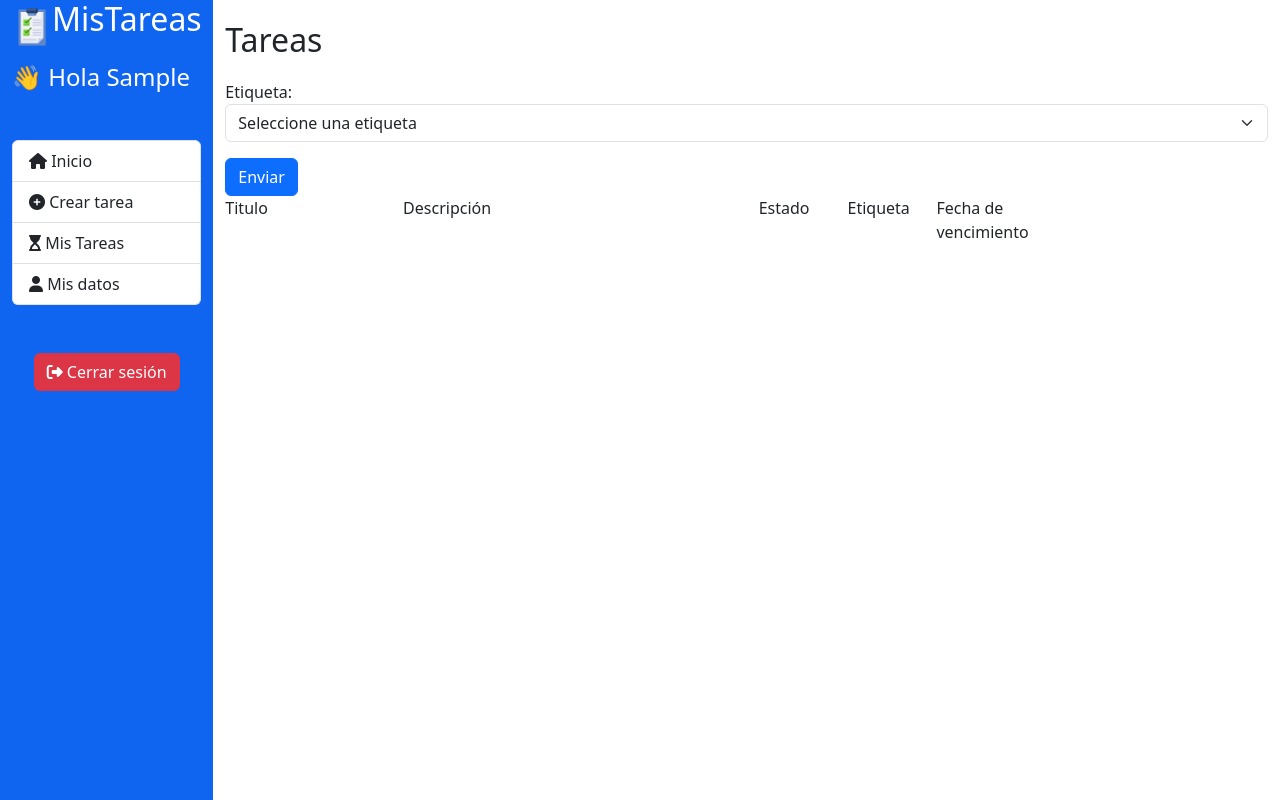
After one commit to eduardoescarez/mistareas, a Django app: page /internal/tareas/ver in a window 1280 px wide. The commit adds this page. Run offline with Django 4.2, Linux system fonts and the light colour scheme; the visitor is signed in with stand-in values (Sample User, id 1); data that the repository does not hold is empty; some libraries are stand-ins or nearby versions.

Commit message:
Implementa búsqueda en listado, falta diseño

```diff
--- a/sitioweb/mistareas/templates/components/sidebar_internal_part.html
+++ b/sitioweb/mistareas/templates/components/sidebar_internal_part.html
@@ -11,7 +11,7 @@
     <div class="list-group mt-5 mb-5">
         <a href="{% url 'home_internal' %}" class="list-group-item list-group-item-action"><i class="fa-solid fa-house"></i> Inicio</a>
         <a href="{% url 'crear_tarea' %}" class="list-group-item list-group-item-action"><i class="fa-solid fa-circle-plus"></i> Crear tarea</a>
-        <a href="#" class="list-group-item list-group-item-action"><i class="fa-solid fa-hourglass-start"></i> Tareas <!--<span class="badge bg-primary rounded-pill">14</span>--></a>
+        <a href="{% url 'listar_tareas' %}" class="list-group-item list-group-item-action"><i class="fa-solid fa-hourglass-start"></i> Mis Tareas <!--<span class="badge bg-primary rounded-pill">14</span>--></a>
         <a href="#" class="list-group-item list-group-item-action"><i class="fa-solid fa-user"></i> Mis datos</a>
         </ul>
     </div>
--- /dev/null
+++ b/sitioweb/mistareas/templates/list_all_tasks.html
@@ -0,0 +1,56 @@
+{% extends 'components/base_internal_part.html' %}
+{% load static %}
+
+{% block contenido %}
+
+<div>
+    <div class="row">
+        <div class="col-sm-12 col-md-3 col-xl-2 sidebar-internal">
+
+            {% include 'components/sidebar_internal_part.html' %}
+
+        </div>
+        <div class="col-sm-12 col-md-9 col-xl-10 mainbar-internal">
+            <div class="mt-3">
+                <div class="row">
+                    <p class="fs-2">Tareas</p>
+                </div>
+            </div>
+            <div class="row">
+                <form method="post">
+                    {% csrf_token %}
+                    <div>
+                        <label for="id_id_etiqueta">Etiqueta:</label>
+                        <select name="id_etiqueta" class="form-select" id="id_id_etiqueta" required>
+                            <option value="" selected>Seleccione una etiqueta</option>
+                            {% for element in etiquetas %}
+                                <option value="{{element.id}}">{{element.etiqueta}}</option>
+                            {% endfor %}
+                        </select>
+                    </div>
+                    <button type="submit" class="btn btn-primary mt-3">Enviar</button>
+                </form>
+            </div>
+            <div>
+                <div class="row">
+                    <div class="col-2">Titulo</div>
+                    <div class="col-4">Descripción</div>
+                    <div class="col-1">Estado</div>
+                    <div class="col-1">Etiqueta</div>
+                    <div class="col-2">Fecha de vencimiento</div>
+                </div>
+                {% for element in tareas %}
+                <div class="row">
+                    <div class="col-2">{{ element.titulo }}</div>
+                    <div class="col-4">{{ element.descripcion }}</div>
+                    <div class="col-1">{{ element.id_estado }}</div>
+                    <div class="col-1">{{ element.id_etiqueta }}</div>
+                    <div class="col-2">{{ element.fecha_vencimiento | date:'d-m-Y' }}</div>
+                </div>
+                {% endfor %}
+            </div>
+        </div>
+    </div>
+</div>
+
+{% endblock %}
--- a/sitioweb/mistareas/views.py
+++ b/sitioweb/mistareas/views.py
@@ -6,6 +6,7 @@ from mistareas.models import Tareas, Etiquetas, Estados
 
 # Create your views here.
 
+## Acceso al sitio
 class LoginView(TemplateView):
     template_name = 'login.html'
 
@@ -28,6 +29,7 @@ class LoginView(TemplateView):
         else:
             return render(request, self.template_name, { 'form': form,})
 
+## Pagina Interna
 class HomeInternalView(TemplateView):
     template_name = 'home_internal.html'
 
@@ -39,8 +41,8 @@ class HomeInternalView(TemplateView):
         }
         return render(request, self.template_name, context)
 
+## Ver una tarea
 class ReadTaskView(TemplateView):
-
     template_name= 'read_task.html'
     def get(self, request, *args, **kwargs):
         context = {
@@ -51,8 +53,8 @@ class ReadTaskView(TemplateView):
 
         return render(request, self.template_name, context)
 
+## Crear una tarea
 class CreateTaskView(TemplateView):
-
     template_name= 'create_task.html'
     def get(self, request, *args, **kwargs):
         context = {
@@ -81,3 +83,27 @@ class CreateTaskView(TemplateView):
             return redirect('home_internal')
         else:
             return render(request, self.template_name, { 'form': form,})
+
+## Ver todas las tareas
+class ListAllTaskView(TemplateView):
+    template_name= 'list_all_tasks.html'
+    def get(self, request, *args, **kwargs):
+        id_busqueda = request.session.get('id_busqueda', 0)
+        if id_busqueda == 0:
+            tareas = Tareas.objects.filter(id_User_id=request.user.id).order_by('fecha_vencimiento')
+        else:
+            tareas = Tareas.objects.filter(id_User_id=request.user.id).order_by('fecha_vencimiento').filter(id_estado_id=1).filter(id_etiqueta_id=id_busqueda)
+        request.session.pop('id_busqueda', None)
+        context = {
+            'title': '- Ver tarea',
+            'nombre': request.user.first_name,
+            'tareas': tareas,
+            'etiquetas' : Etiquetas.objects.all().order_by('id'),
+        }
+
+        return render(request, self.template_name, context)
+
+    def post(self, request, *args, **kwargs):
+
+        request.session['id_busqueda'] = request.POST.get('id_etiqueta')
+        return redirect('listar_tareas')
--- a/sitioweb/sitioweb/urls.py
+++ b/sitioweb/sitioweb/urls.py
@@ -18,7 +18,7 @@ from django.contrib import admin
 from django.urls import path
 
 from mainsite.views import IndexView
-from mistareas.views import LoginView, HomeInternalView, ReadTaskView, CreateTaskView
+from mistareas.views import LoginView, HomeInternalView, ReadTaskView, CreateTaskView, ListAllTaskView
 from django.contrib.auth.views import LogoutView
 from django.contrib.auth.decorators import login_required
 
@@ -31,4 +31,5 @@ urlpatterns = [
     path('internal/home', login_required(HomeInternalView.as_view()), name='home_internal'),
     path('internal/tarea/<int:id_tarea>/ver', login_required(ReadTaskView.as_view()), name='leer_tarea'),
     path('internal/tarea/crear', login_required(CreateTaskView.as_view()), name='crear_tarea'),
+    path('internal/tareas/ver', login_required(ListAllTaskView.as_view()), name='listar_tareas'),
 ]
```
Also changed, not shown: sitioweb/mistareas/templates/list_tasks.html (deleted, +0 -23 lines).
